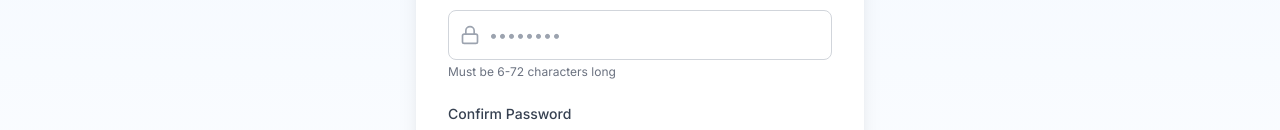
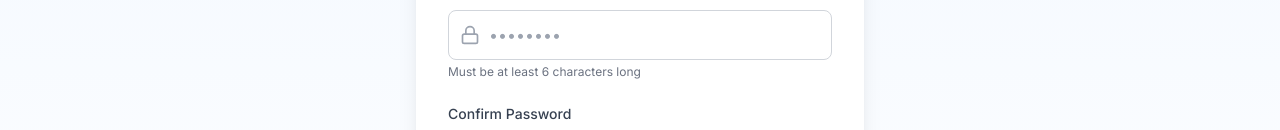
Before and after one commit to RICK0971/medical-management-ai, a Next.js app in the folder frontend/: page /signup in a window 1280 px wide. Shown: the part 380-510 px from the top of the page. Built offline with nearby package versions, Linux system fonts and the light colour scheme; no server answers.

Commit message:
Remove 72-character password limit (now using SHA256 pre-hashing)

```diff
--- a/frontend/app/signup/page.tsx
+++ b/frontend/app/signup/page.tsx
@@ -34,11 +34,6 @@ export default function SignupPage() {
 
     if (formData.password.length < 6) {
       setError('Password must be at least 6 characters');
-      return;
-    }
-
-    if (formData.password.length > 72) {
-      setError('Password cannot be longer than 72 characters');
       return;
     }
 
@@ -139,12 +134,11 @@ export default function SignupPage() {
                   onChange={(e) => setFormData({ ...formData, password: e.target.value })}
                   className="w-full pl-10 pr-4 py-3 border border-gray-300 rounded-lg focus:ring-2 focus:ring-blue-500 focus:border-transparent"
                   placeholder="••••••••"
-                  maxLength={72}
                   required
                 />
               </div>
               <p className="mt-1 text-xs text-gray-500">
-                Must be 6-72 characters long
+                Must be at least 6 characters long
               </p>
             </div>
 
@@ -162,7 +156,6 @@ export default function SignupPage() {
                   onChange={(e) => setFormData({ ...formData, confirmPassword: e.target.value })}
                   className="w-full pl-10 pr-4 py-3 border border-gray-300 rounded-lg focus:ring-2 focus:ring-blue-500 focus:border-transparent"
                   placeholder="••••••••"
-                  maxLength={72}
                   required
                 />
               </div>
```
